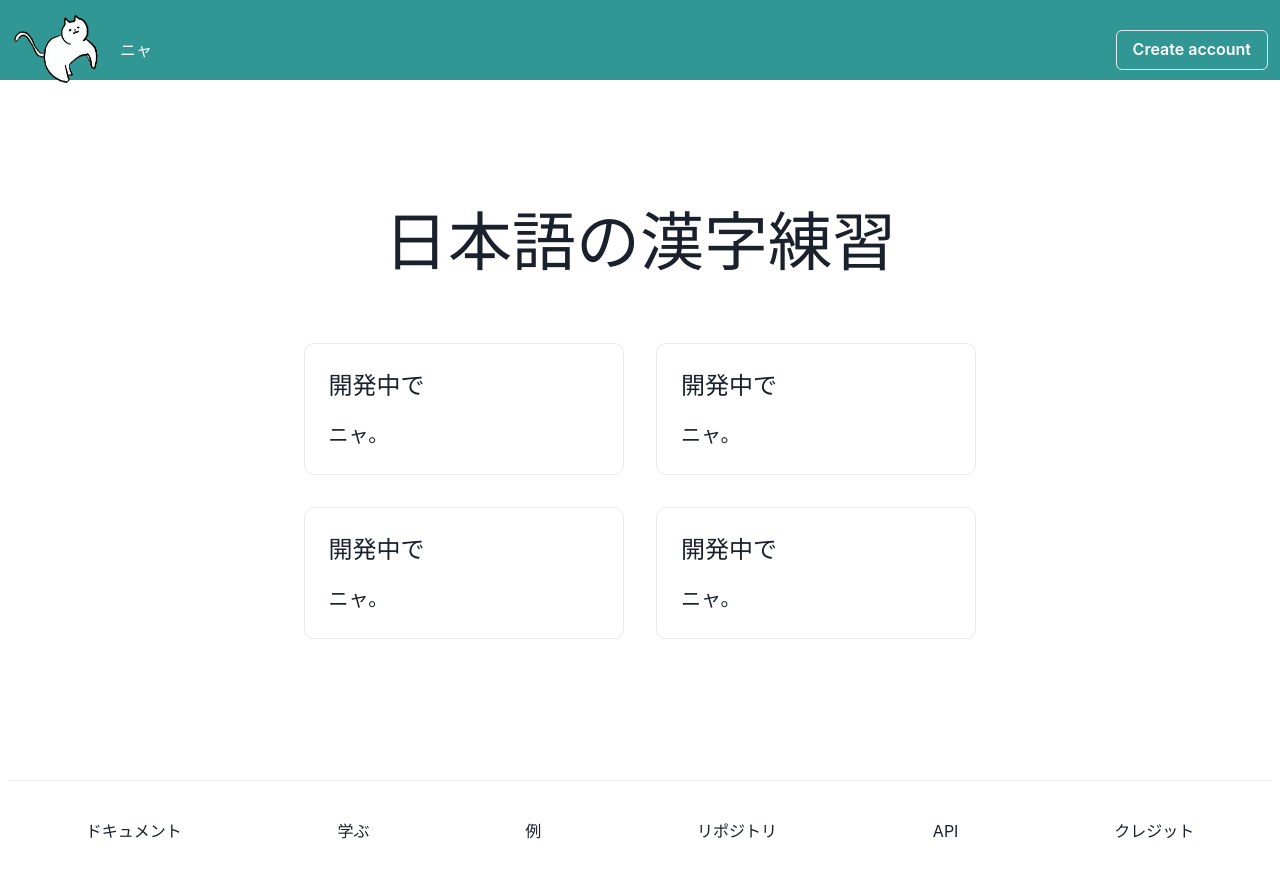
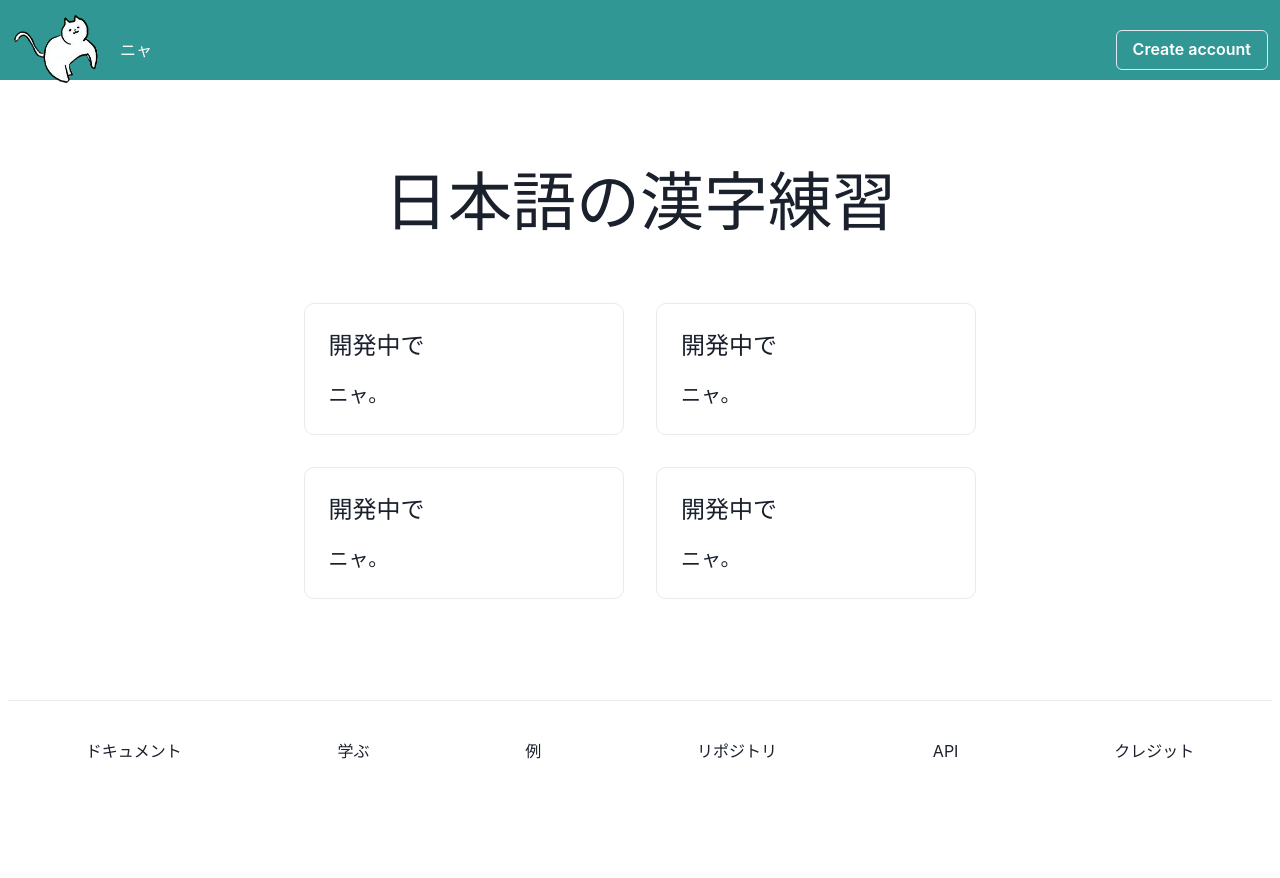
Before and after one commit to AyanoNK/jp-kanji-conjugations, a Next.js app: page / in a window 1280 px wide. After the commit the page ends 800 px from the top, so only its background shows below. Built offline with nearby package versions, Linux system fonts and the light colour scheme.

Commit message:
Adapted new header into index

```diff
--- a/styles/Home.module.css
+++ b/styles/Home.module.css
@@ -1,11 +1,11 @@
 .container {
-  min-height: 100vh;
+  min-height: 90vh;
   padding: 0 0.5rem;
   display: flex;
   flex-direction: column;
   justify-content: center;
   align-items: center;
-  height: 100vh;
+  height: 90vh;
 }
 
 .main {
```
